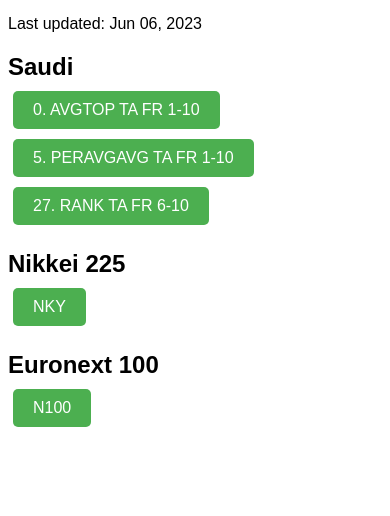
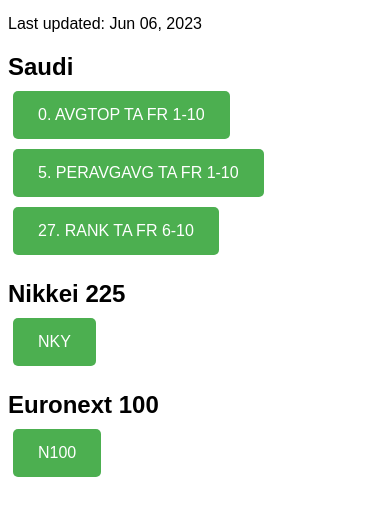
Before and after one commit to vorugantia/vorugantia.github.io, a plain HTML site: page index.html in a window 390 px wide. Shown: the part 44-560 px from the top of the page. Drawn offline with Linux system fonts and the light colour scheme; a web font is replaced by a local one.

Commit message:
Responsive index

```diff
--- a/index.html
+++ b/index.html
@@ -24,6 +24,13 @@
       color: #fff;
       text-decoration: none;
       border-radius: 5px;
+    }
+
+    /* Responsive Styles */
+    @media (max-width: 600px) {
+      .button {
+        padding: 15px 25px;
+      }
     }
   </style>
   <script>
```
